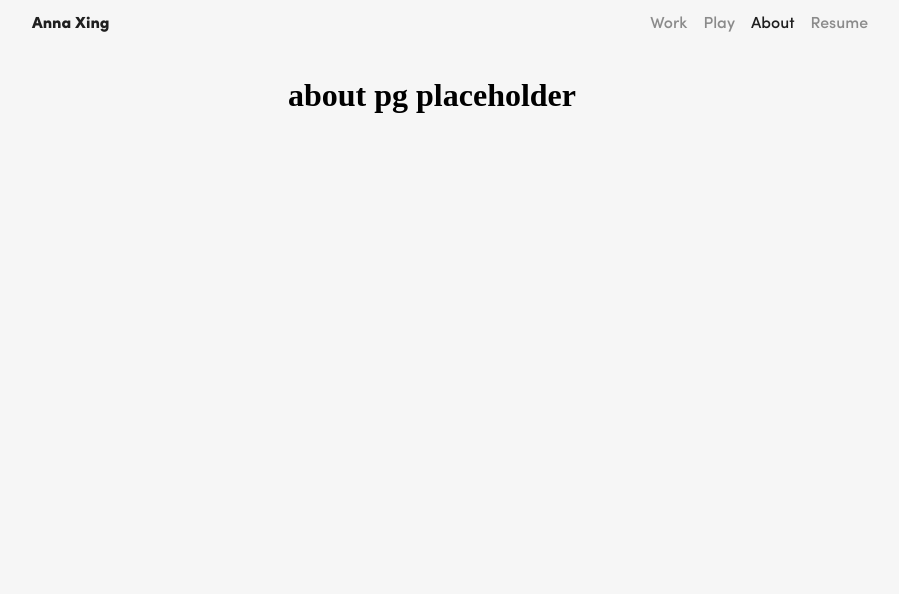
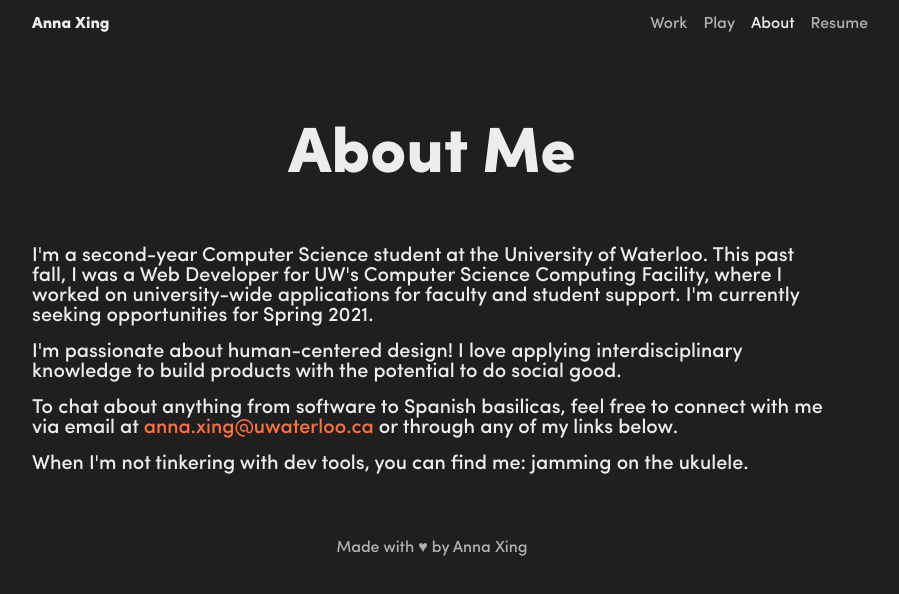
Before and after one commit to anna-xing/anna-xing.github.io, a React (Create React App) app: page /about in a window 1280 px wide. Shown: the top 594 px of the page, without its empty margins (208-1107 px from the left). Built offline with nearby package versions, Linux system fonts and the light colour scheme.

Commit message:
Added typing animation on About pg; started work on footer

```diff
--- a/package.json
+++ b/package.json
@@ -10,6 +10,7 @@
     "react-dom": "^16.13.1",
     "react-router-dom": "^5.2.0",
     "react-scripts": "3.4.3",
+    "react-typical": "^0.1.3",
     "styled-components": "^5.2.1"
   },
   "scripts": {
@@ -32,5 +33,6 @@
       "last 1 firefox version",
       "last 1 safari version"
     ]
-  }
+  },
+  "devDependencies": {}
 }
--- a/src/App.js
+++ b/src/App.js
@@ -3,11 +3,11 @@ import { BrowserRouter, Switch, Route } from "react-router-dom";
 import { ThemeProvider } from "styled-components";
 
 import { GlobalStyle, lightTheme, darkTheme } from "./themes";
-import { Nav, PageContainer } from "./components";
+import { Nav, PageContainer, Footer } from "./components";
 import { AboutPage, PlayPage, WorkPage } from "./pages";
 
 export default function App() {
-  let theme = lightTheme;
+  let theme = darkTheme;
 
   return (
     <ThemeProvider theme={theme}>
@@ -17,7 +17,7 @@ export default function App() {
           <Nav />
           <Switch>
             <Route path="/about">
-              <AboutPage />
+              <AboutPage theme={theme} />
             </Route>
             <Route path="/play">
               <PlayPage theme={theme} />
@@ -26,6 +26,7 @@ export default function App() {
               <WorkPage theme={theme} />
             </Route>
           </Switch>
+          <Footer />
         </PageContainer>
       </BrowserRouter>
     </ThemeProvider>
--- /dev/null
+++ b/src/components/Footer.js
@@ -0,0 +1,22 @@
+import React from 'react';
+import styled from 'styled-components';
+
+const FooterText = styled.p`
+    font-family: ${({theme}) => theme.fontFamily.body};
+    font-size: ${({theme}) => theme.fontSize.small};
+    font-weight: normal;
+    color: ${({theme}) => theme.color.textSecondary};
+`;
+
+const FooterContainer = styled.footer`
+    text-align: center;
+    margin: ${({theme}) => theme.padding.pageVertical} ${({theme}) => theme.padding.pageHorizontal};
+`;
+
+export const Footer = () => {
+    return (
+        <FooterContainer>
+            <FooterText>Made with ♥ by Anna Xing</FooterText>
+        </FooterContainer>
+    );
+}
--- /dev/null
+++ b/src/components/TextContainer.js
@@ -0,0 +1,7 @@
+import styled from 'styled-components';
+
+export const TextContainer = styled.div`
+    text-align: left;
+    width: 100%;
+    margin-bottom: ${({theme}) => theme.fontSize.xl};
+`;
--- /dev/null
+++ b/src/components/TextLink.js
@@ -0,0 +1,7 @@
+import styled from 'styled-components';
+
+export const TextLink = styled.a`
+    color: ${({theme}) => theme.color.textAccent};
+    font-family: ${({theme}) => theme.fontFamily.body};
+    font-size: inherit;
+`;
--- a/src/components/index.js
+++ b/src/components/index.js
@@ -5,3 +5,6 @@ export * from './Card';
 export * from './ColorBlock';
 export * from './Tag';
 export * from './BannerContainer';
+export * from './TextContainer';
+export * from './TextLink';
+export * from './Footer';
--- a/src/pages/AboutPage.js
+++ b/src/pages/AboutPage.js
@@ -1,3 +1,53 @@
 import React from 'react';
+import Typical from 'react-typical';
 
-export const AboutPage = () => <h1>about pg placeholder</h1>
+import {
+    BannerContainer,
+    BannerText,
+    BodyText,
+    TextContainer,
+    TextLink,
+} from './../components';
+
+export const AboutPage = ({theme}) => {
+    return (
+        <React.Fragment>
+            <BannerContainer>
+                <BannerText>About Me</BannerText>
+            </BannerContainer>
+            <TextContainer>
+                <BodyText>
+                    I'm a second-year Computer Science student at the University of Waterloo.
+                    This past fall, I was a Web Developer for UW's Computer Science Computing Facility,
+                    where I worked on university-wide applications for faculty and student support. I'm
+                    currently seeking opportunities for Spring 2021.
+                </BodyText>
+                <BodyText>
+                    I'm passionate about human-centered design! I love applying interdisciplinary
+                    knowledge to build products with the potential to do social good.
+                </BodyText>
+                <BodyText>
+                    To chat about anything from software to Spanish basilicas, feel free to connect with
+                    me via email at
+                    <TextLink href="mailto:anna.xing@uwaterloo.ca"> anna.xing@uwaterloo.ca </TextLink>
+                    or through any of my links below.
+                </BodyText>
+                <BodyText>
+                    When I'm not tinkering with dev tools, you can find me:
+                    <Typical
+                        steps={[
+                            ' making art.', theme.transition.typical,
+                            ' jamming on the ukulele.', theme.transition.typical,
+                            ' reading pretentious fiction.', theme.transition.typical,
+                            ' writing articles and short stories.', theme.transition.typical,
+                            ' learning about architecture and design.', theme.transition.typical,
+                            ' running.', theme.transition.typical,
+                        ]}
+                        loop={Infinity}
+                        wrapper='BodyText'
+                    />
+                </BodyText>
+            </TextContainer>
+        </React.Fragment>
+    );
+}
--- a/src/pages/PlayPage.js
+++ b/src/pages/PlayPage.js
@@ -7,18 +7,11 @@ import {
     TagContainer,
     TagText,
     Tag,
-    CardContainer, // Maybe remove
     SingleCardContainer,
-    ImgCard,
-    TextCard,
     SingleTextCard,
-    CardsGrid,
     SingleCardsGrid,
     BannerContainer,
 } from './../components';
-
-import bigTechIllustImg from './../assets/img/writing/big-tech-illustration.jpeg';
-import collinCountyImg from './../assets/img/writing/collin-county.jpg';
 
 export const PlayPage = ({theme}) => {
     return (
--- a/src/themes/dark.js
+++ b/src/themes/dark.js
@@ -3,13 +3,13 @@ import { sharedConstants } from './shared';
 export const darkTheme = {
     color: {
         backgroundPrimary: '#1f1f1f',
-        backgroundSecondary: '#8c8c8c',
+        backgroundSecondary: '#525252',
 
         textPrimary: '#ededed',
-        textSecondary: '#c2c2c2',
+        textSecondary: '#b0b0b0',
         textAccent: '#ff713d',
 
-        cardBoxShadow: 'rgba(200,200,200,0.3)',
+        cardBoxShadow: 'rgba(200,200,200,0.8)',
         outline: '#ededed',
     },
     ...sharedConstants,
--- a/src/themes/shared.js
+++ b/src/themes/shared.js
@@ -35,6 +35,7 @@ export const sharedConstants = {
     transition: {
         color: 'color 300ms',
         boxShadow: 'box-shadow 300ms ease-in-out',
+        typical: 2000,
     },
     boxShadow: {
         card: '0px 5px 20px 5px',
@@ -44,5 +45,5 @@ export const sharedConstants = {
     },
     outlineType: {
         card: 'solid'
-    }
+    },
 };
```
Also changed, not shown: src/assets/img/work/ticker-extension.jpg, 1 other file (tests, documents, lock files or other folders).
